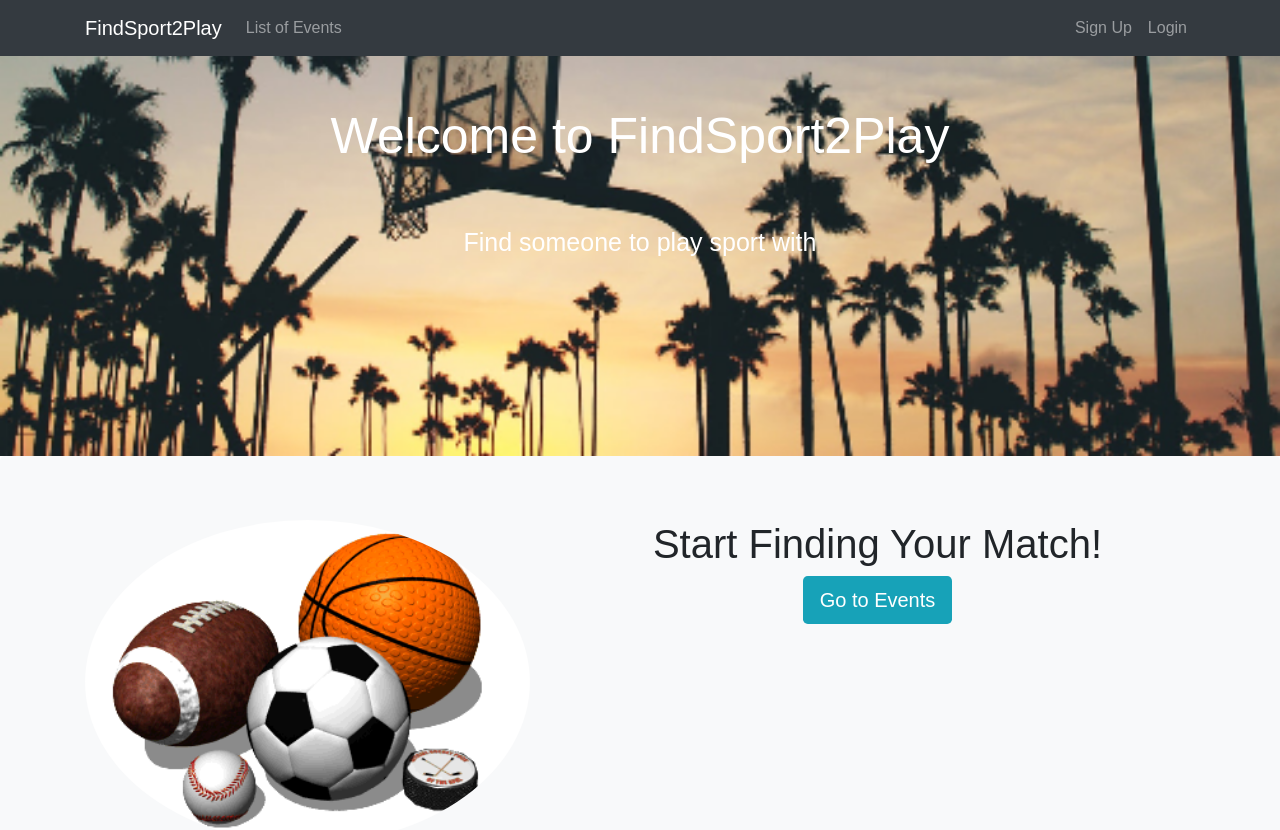
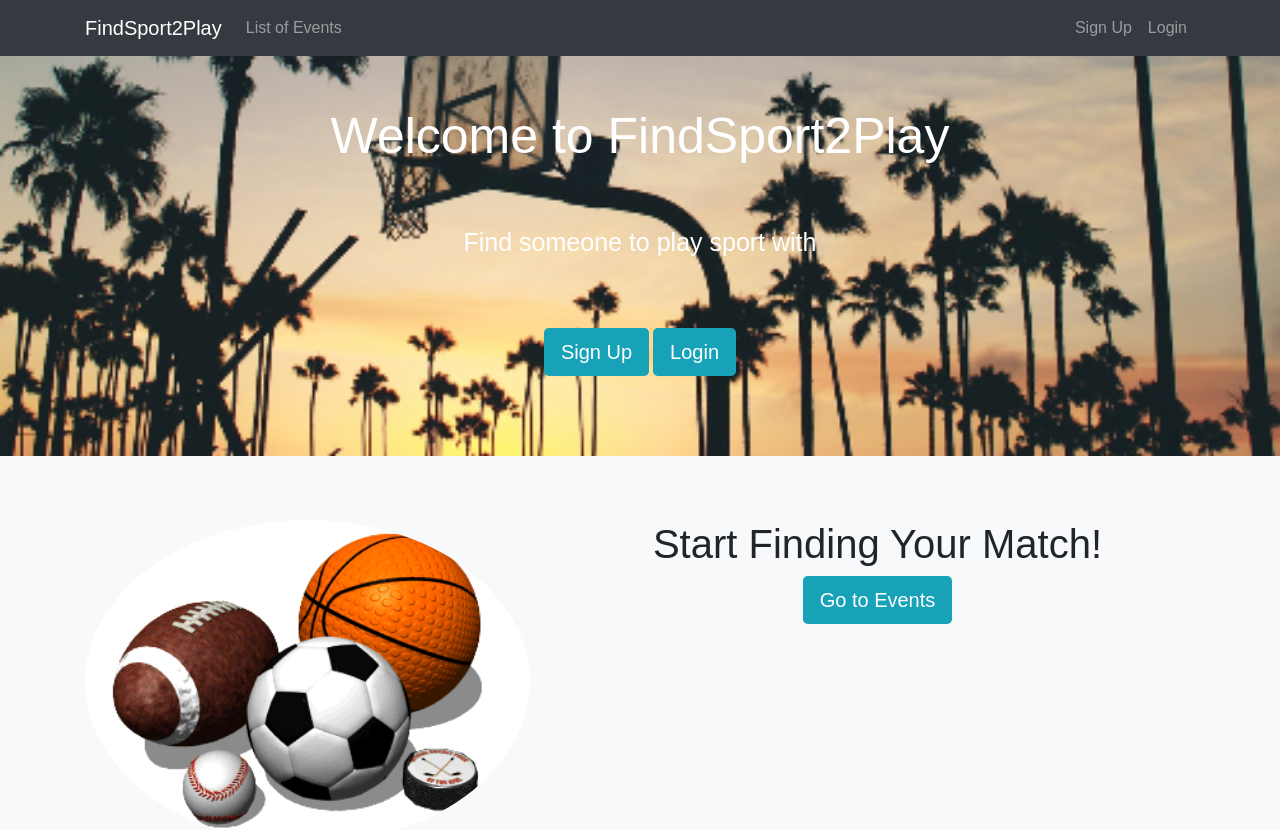
Before and after one commit to topdeveloper55/Find-Sport-2-Play, a React (Create React App) app in the folder client/: page / in a window 1280 px wide. Shown: the top 830 px of the page. Built offline with nearby package versions, Linux system fonts and the light colour scheme; no server answers.

Commit message:
add buttons to the header at home page

```diff
--- a/client/src/components/home/Home.js
+++ b/client/src/components/home/Home.js
@@ -16,6 +16,10 @@ class Home extends Component{
             <header className={styles.header}>
           		<h1 className={styles.header__title}>Welcome to FindSport2Play</h1>
           		<p className={styles.header__text}>Find someone to play sport with</p>
+          		<div className={styles.header__buttons}>
+            		<Link to="/register" className="btn btn-lg text-white bg-info mr-1">Sign Up</Link>
+            		<Link to="/login" className="btn btn-lg text-white bg-info">Login</Link>
+            	</div>
           	</header>
 
             <div className="jumbotron bg-light mb-0">
--- a/client/src/components/home/Home.module.css
+++ b/client/src/components/home/Home.module.css
@@ -14,6 +14,6 @@
 }
 
 .header__text{
-    padding-top: 50px;
+    padding: 50px 0;
     font-size: 25px;
 }
```
